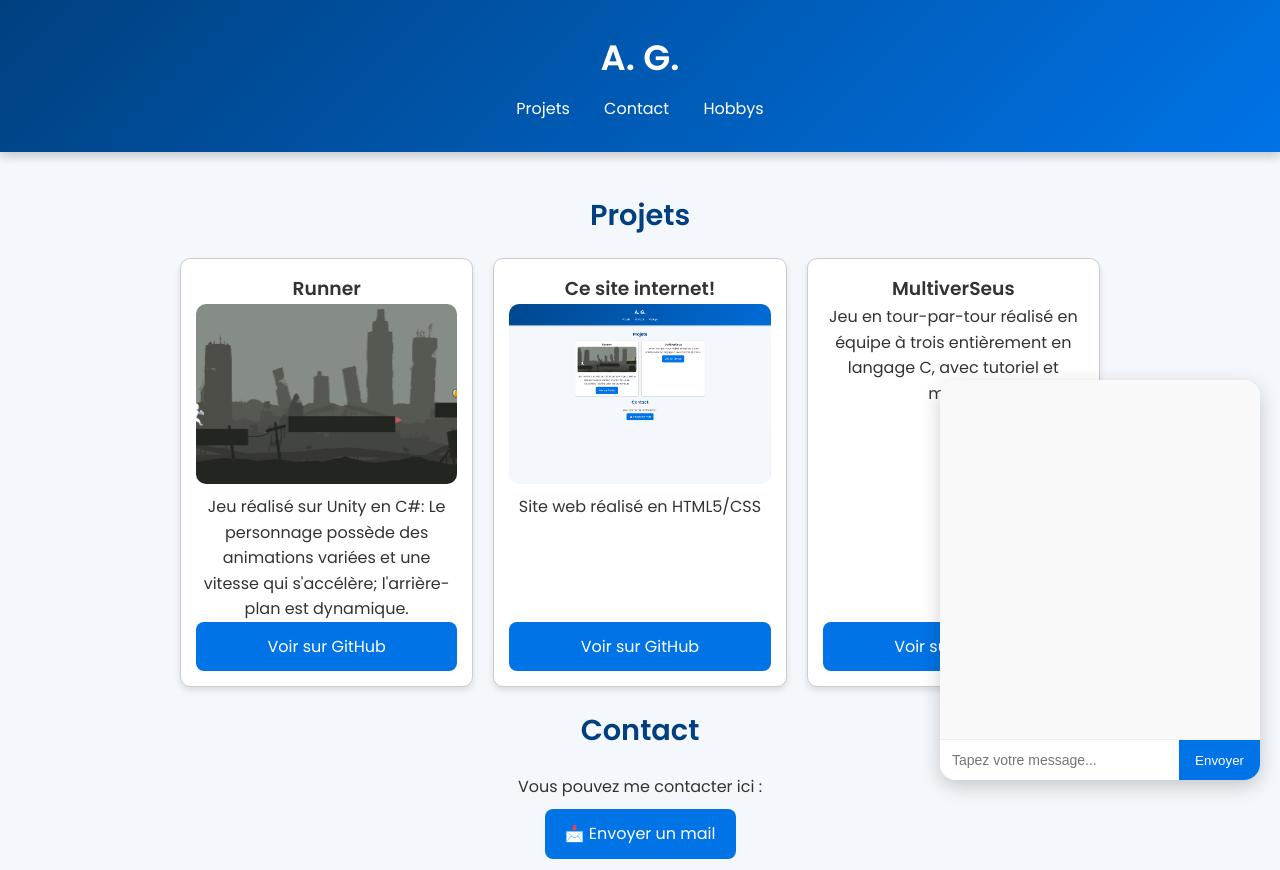
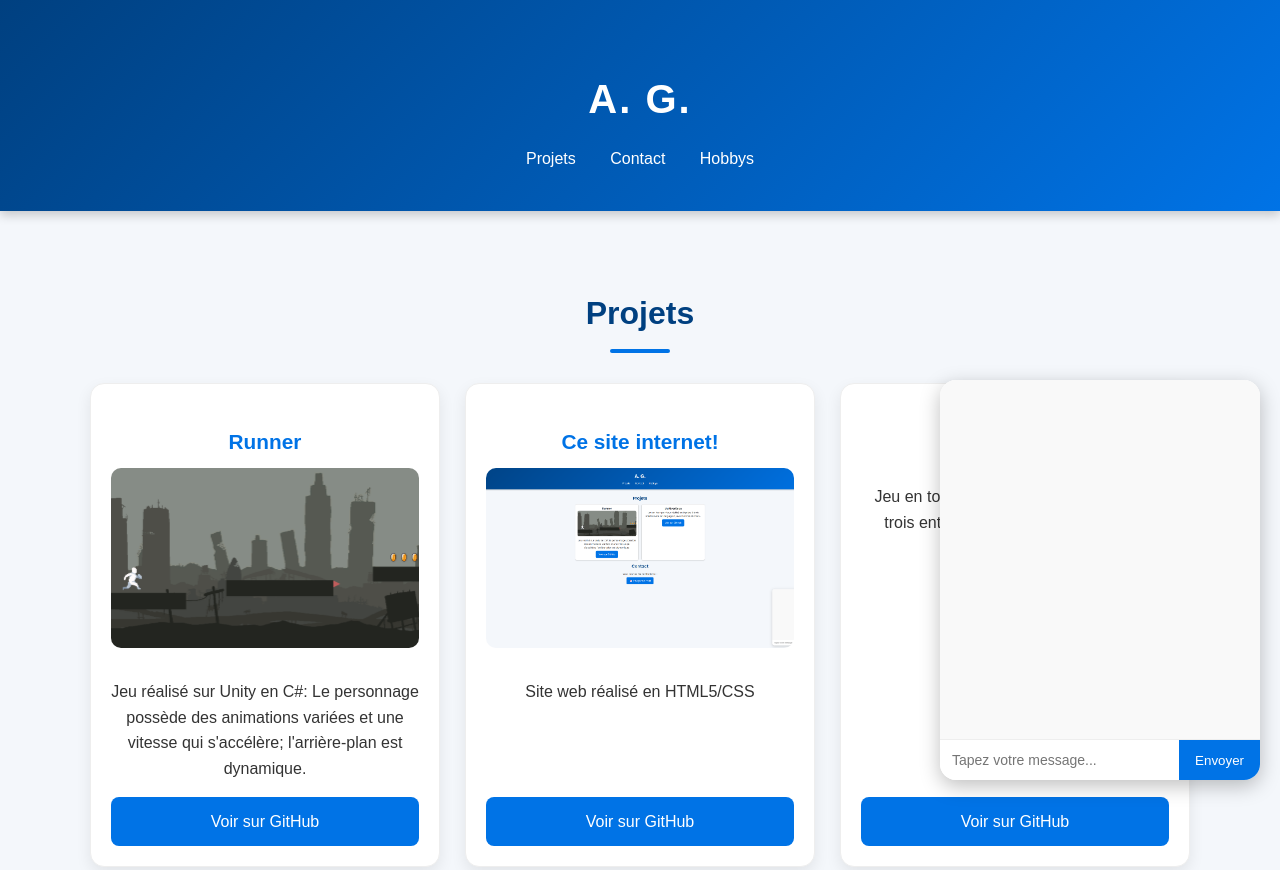
Before and after one commit to Alegodix/portfolio_chatbot, a website: page index.html in a window 1280 px wide. Shown: the top 870 px of the page. Drawn offline with Linux system fonts and the light colour scheme.

Commit message:
modification de améliorations de l'affichage

```diff
--- a/style.css
+++ b/style.css
@@ -1,34 +1,28 @@
-/* CSS styles */
-/* ====== POLICE ET BASE ====== */
-@import url('https://fonts.googleapis.com/css2?family=Poppins:wght@400;600&display=swap');
-
-* {
-  box-sizing: border-box;
-  margin: 0;
-  padding: 0;
-}
-
+/* ====== BASE ====== */
 body {
   font-family: 'Poppins', sans-serif;
   background: #f4f7fb;
   color: #333;
   line-height: 1.6;
   text-align: center;
+  margin: 0;
+  padding: 0;
 }
 
 /* ====== HEADER ====== */
 header {
   background: linear-gradient(135deg, #004080, #0073e6);
   color: white;
-  padding: 30px 20px;
+  padding: 40px 20px;
   text-align: center;
   box-shadow: 0 4px 10px rgba(0,0,0,0.2);
 }
 
 header h1 {
-  margin-bottom: 10px;
-  font-size: 2.2rem;
-  font-weight: 600;
+  font-size: 2.5rem;
+  font-weight: 700;
+  margin-bottom: 15px;
+  letter-spacing: 2px;
 }
 
 nav a {
@@ -36,59 +30,71 @@ nav a {
   margin: 0 15px;
   text-decoration: none;
   font-weight: 500;
-  transition: color 0.3s ease;
+  transition: all 0.3s ease;
 }
 
 nav a:hover {
   color: #ffdd57;
+  border-bottom: 2px solid #ffdd57;
+  padding-bottom: 3px;
 }
 
 /* ====== SECTIONS ====== */
 main {
-  max-width: 1000px;
-  margin: 40px auto;
+  max-width: 1100px;
+  margin: 50px auto;
   padding: 0 20px;
 }
 
 section {
-  margin-bottom: 60px;
-  margin: 0 auto;
+  margin-bottom: 80px;
 }
 
 h2 {
-  font-size: 1.8rem;
-  margin-bottom: 20px;
+  font-size: 2rem;
+  margin-bottom: 30px;
   color: #004080;
-  text-align: center
+  position: relative;
+  display: inline-block;
+}
+
+h2::after {
+  content: "";
+  display: block;
+  width: 60px;
+  height: 4px;
+  background: #0073e6;
+  margin: 10px auto 0;
+  border-radius: 2px;
 }
 
 /* ====== PROJETS EN GRILLE ====== */
 .projets-grid {
   display: grid;
-  gap: 20px;
-  grid-template-columns: repeat(auto-fit, minmax(250px, 1fr));
-  margin: 20px;
+  gap: 25px;
+  grid-template-columns: repeat(auto-fit, minmax(280px, 1fr));
 }
 
 .projet-card {
-    border: 1px solid #ccc;
-    border-radius: 10px;
-    padding: 15px;
-    text-align: center;
+  border: 1px solid #eee;
+  border-radius: 14px;
+  padding: 20px;
   background: white;
-    box-shadow: 0 4px 6px rgba(0,0,0,0.1);
-    transition: transform 0.2s;
-
-    display: flex;              /* on transforme en flexbox */
+  box-shadow: 0 6px 15px rgba(0,0,0,0.08);
+  transition: transform 0.3s ease, box-shadow 0.3s ease;
+  display: flex;
   flex-direction: column;
 }
 
-.projet-card .btn {
-    margin-top: auto;          /* pousse le bouton vers le bas */
+.projet-card:hover {
+  transform: translateY(-8px);
+  box-shadow: 0 10px 20px rgba(0,0,0,0.15);
 }
 
-.projet-card:hover {
-    transform: translateY(-5px);
+.projet-card h3 {
+  margin-bottom: 10px;
+  color: #0073e6;
+  font-size: 1.3rem;
 }
 
 .projet-card img {
@@ -96,40 +102,50 @@ h2 {
   height: 180px;
   object-fit: cover;
   border-radius: 10px;
-    margin-bottom: 10px;
+  margin-bottom: 15px;
 }
 
-article {
-  background: white;
-  border-radius: 12px;
-  padding: 20px;
-  box-shadow: 0 6px 15px rgba(0,0,0,0.1);
-  transition: transform 0.3s ease;
+.projet-card p {
+  flex: 1;
+  margin-bottom: 15px;
 }
 
-article:hover {
-  transform: translateY(-5px);
+/* Bouton projet */
+.projet-card .btn {
+  margin-top: auto;
 }
 
-article h3 {
-  color: #0073e6;
-  margin-bottom: 10px;
-}
-
-/* ====== CONTACT ====== */
+/* ====== BOUTONS ====== */
 .btn {
   display: inline-block;
   background: #0073e6;
   color: white;
-  padding: 12px 20px;
+  padding: 12px 24px;
   border-radius: 8px;
   text-decoration: none;
-  transition: background 0.3s ease;
-  margin-top: 10px;
+  font-weight: 500;
+  transition: all 0.3s ease;
 }
 
 .btn:hover {
   background: #005bb5;
+  box-shadow: 0 4px 12px rgba(0,0,0,0.2);
+  transform: translateY(-2px);
+}
+
+/* ====== CONTACT ====== */
+#contact {
+  background: white;
+  padding: 40px;
+  border-radius: 16px;
+  box-shadow: 0 6px 15px rgba(0,0,0,0.1);
+  max-width: 600px;
+  margin: auto;
+}
+
+#contact p {
+  margin-bottom: 15px;
+  font-size: 1.1rem;
 }
 
 /* ====== CHATBOT ====== */
@@ -143,7 +159,7 @@ article h3 {
   flex-direction: column;
   border-radius: 16px;
   overflow: hidden;
-  box-shadow: 0 6px 20px rgba(0,0,0,0.2);
+  box-shadow: 0 6px 20px rgba(0,0,0,0.25);
   background: #fff;
 }
 
@@ -155,7 +171,6 @@ article h3 {
   border-bottom: 1px solid #eee;
 }
 
-/* Entrée utilisateur */
 .chat-input {
   display: flex;
 }
@@ -180,24 +195,3 @@ article h3 {
 .chat-input button:hover {
   background: #005bb5;
 }
-
-/* Messages style bulle */
-.message {
-  margin: 8px 0;
-  padding: 10px 14px;
-  border-radius: 16px;
-  max-width: 80%;
-  word-wrap: break-word;
-}
-
-.message.user {
-  background: #0073e6;
-  color: white;
-  margin-left: auto;
-}
-
-.message.bot {
-  background: #e5e5ea;
-  color: #333;
-  margin-right: auto;
-}
```
Lines whose indentation alone changed are shown as unchanged.
